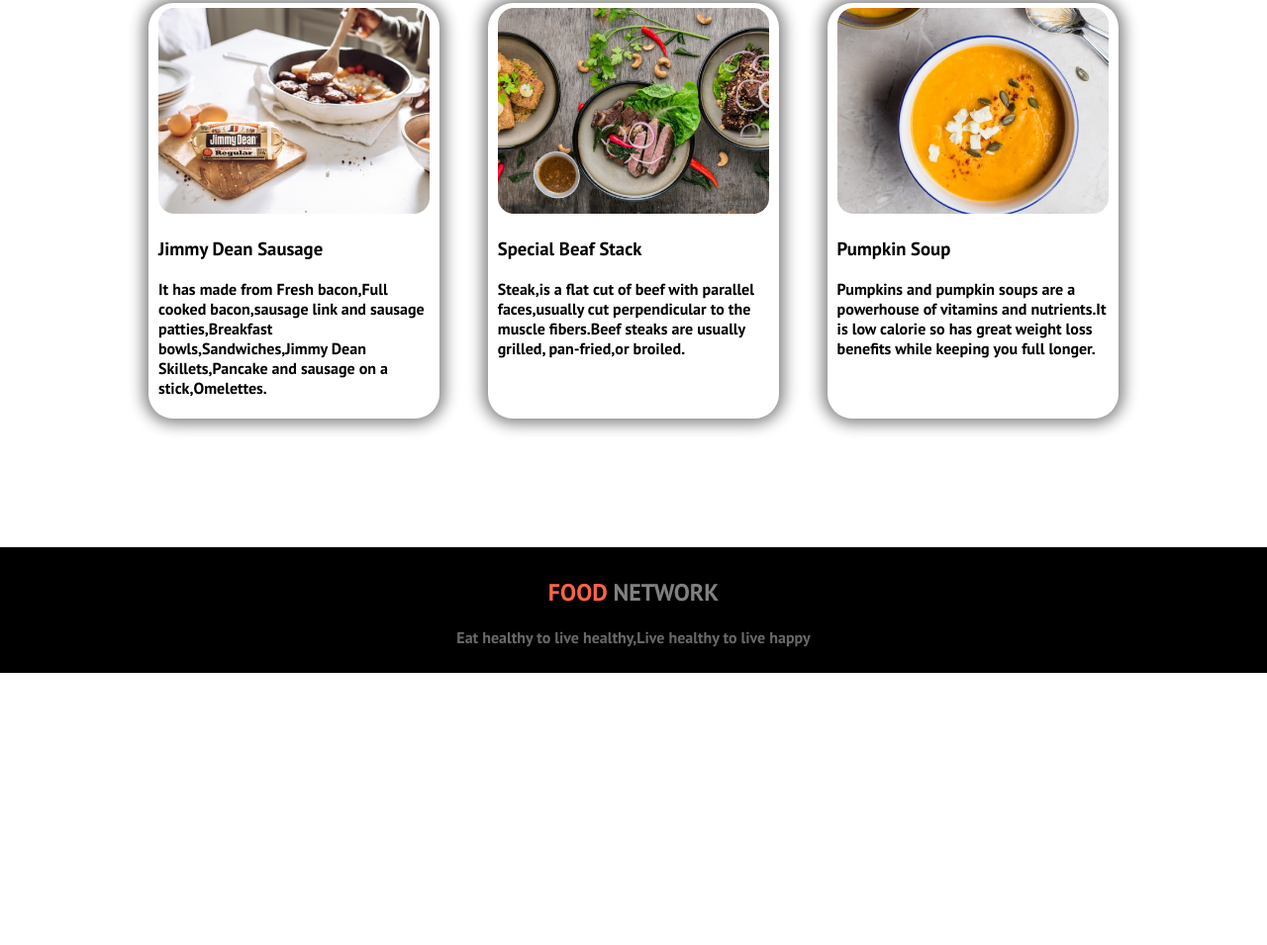
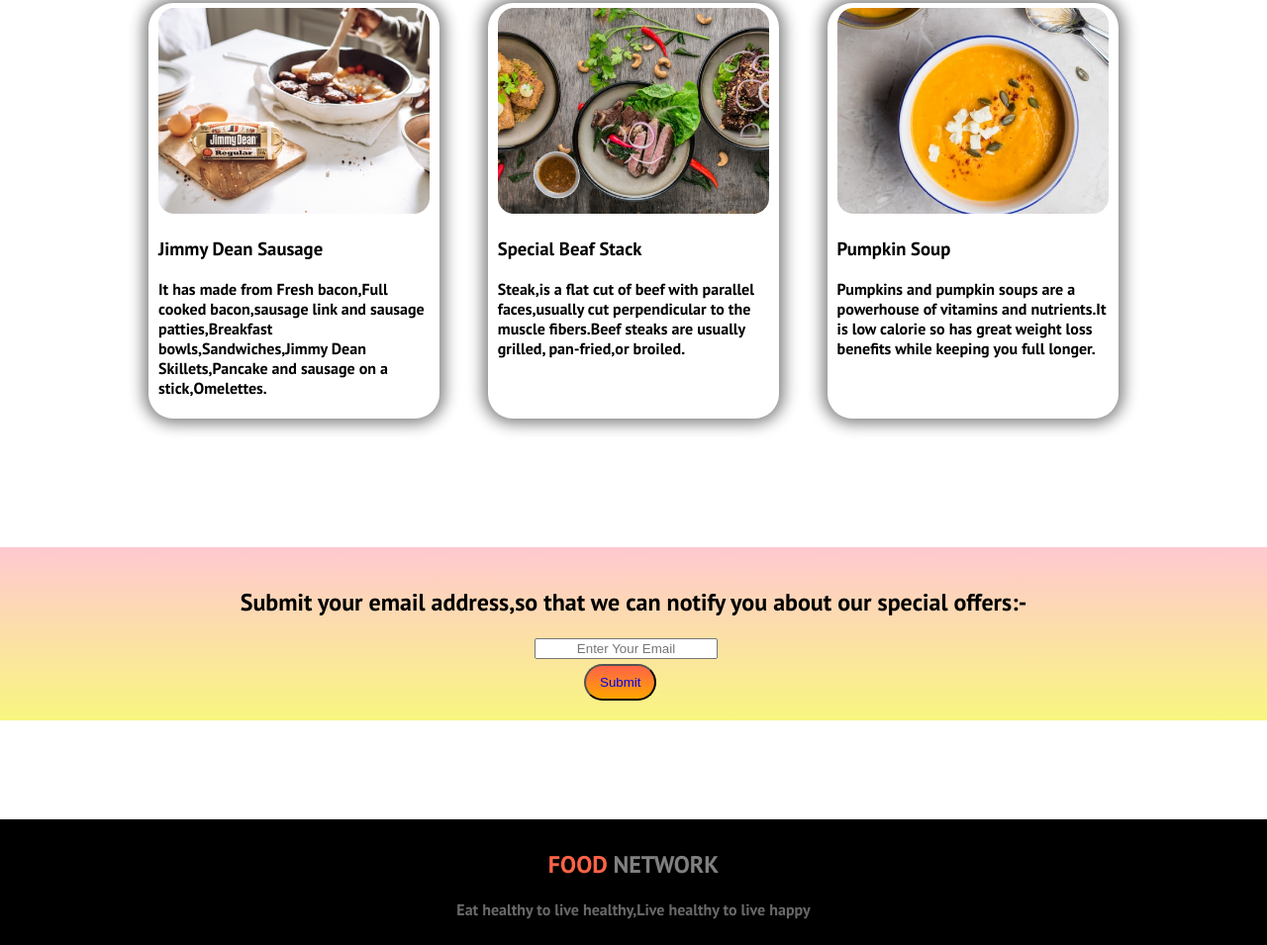
Before and after one commit to shakawatharman/1st-assignment2021, a plain HTML site: page index.html in a window 1280 px wide. Shown: the part 1382-2337 px from the top of the page at 99% size. Before the commit the page ends 2062 px from the top, so only its background shows below. Drawn offline with Linux system fonts and the light colour scheme.

Commit message:
final commit

```diff
--- a/index.html
+++ b/index.html
@@ -68,6 +68,13 @@
 
     </div>
 
+        <div class="fourth-section">
+            <h2>Submit your email address,so that we can notify you about our special offers:-</h2>
+
+            <input type="email" id="email" placeholder="Enter Your Email"> <br>
+            <button class="adding-button" type="submit"><a target="_blank" href="https://fb.com/shakawat.hossain.arman/">Submit</a></button>
+        </div>
+
      <div id="last-part">
             <h2 class="font-color">FOOD <span class="text-color">NETWORK</span></h2>
             <footer><p>Eat healthy to live healthy,Live healthy to live happy</p></footer>
--- a/style.css
+++ b/style.css
@@ -111,6 +111,28 @@ section {
     width: 100%;
 }
 
+/*fourth section */
+.fourth-section {
+    margin-bottom: 100px;
+    padding: 20px 40px;
+    background-image: linear-gradient(rgba(255, 182, 193, 0.753), rgba(243, 239, 26, 0.555));
+}
+
+.fourth-section h2 {
+    text-align: center;
+}
+
+.fourth-section .adding-button {
+    margin-left: 550px;
+}
+
+#email {
+    margin-left: 500px;
+    margin-bottom: 5px;
+    text-align: center;
+}
+
+
 /*last part */
 
 #last-part {
```
